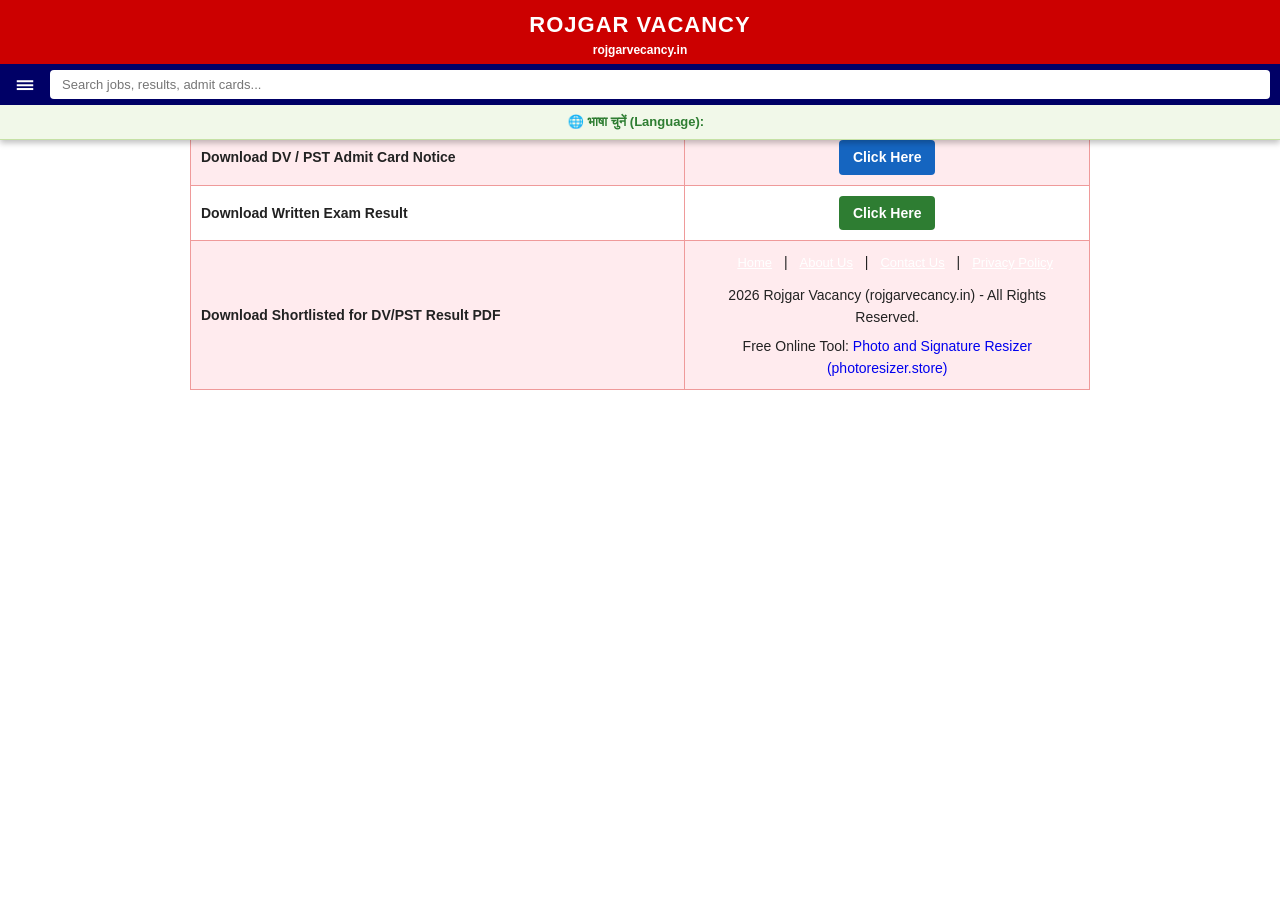
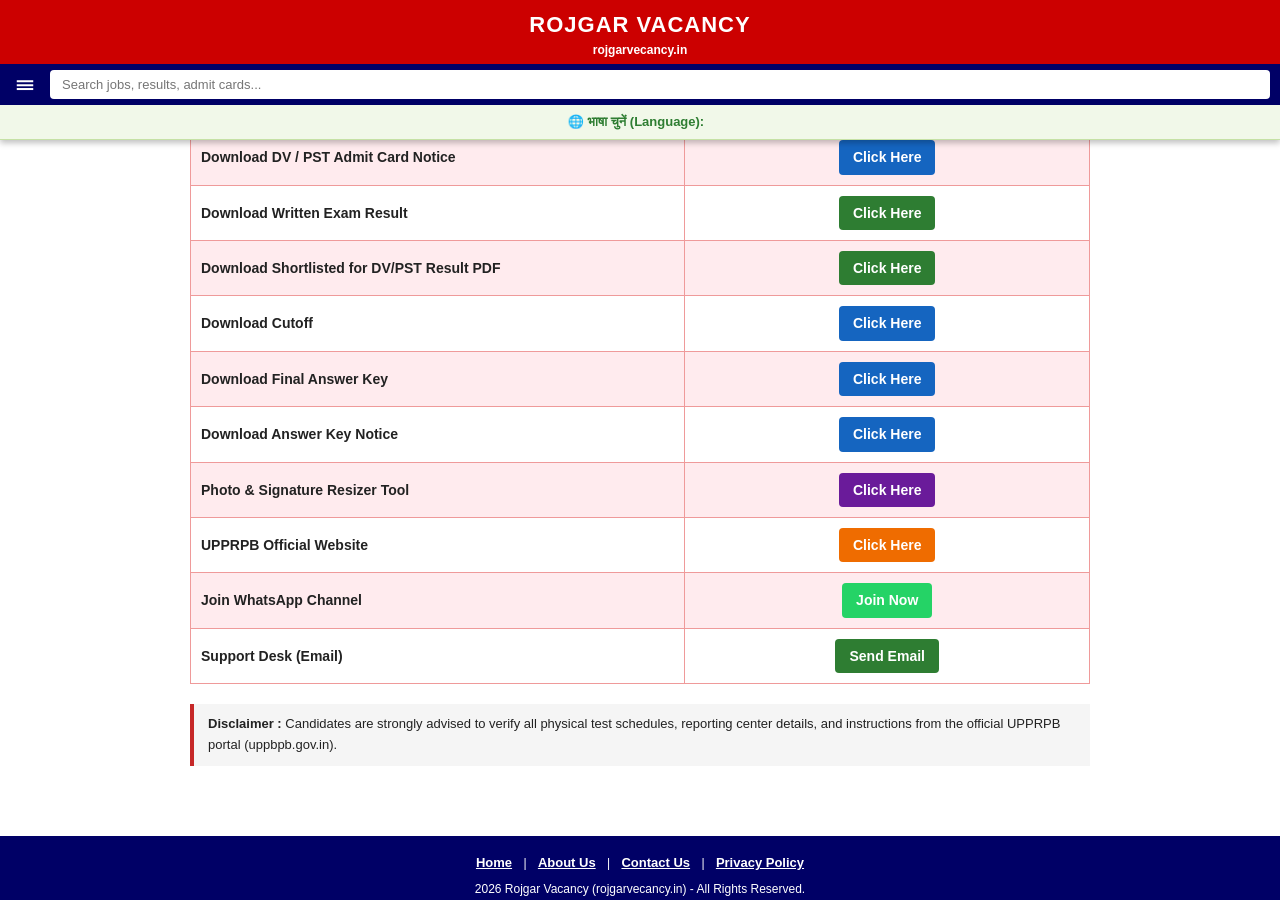
Before and after one commit to Rojgarvacancy/Rojgar-vacancy-, a Jekyll site: the page built from _posts/2026-09-24-up-police-constable-pet-admit-card-2026.html, in a window 1280 px wide and 900 px high, scrolled down 2231 px. Built offline with Jekyll 4.4.1, drawn with Linux system fonts in a browser that asks for light colours; before the commit the page ends 2661 px from its top, so only the background shows below that.

Commit message:
Update 2026-09-24-up-police-constable-pet-admit-card-2026.html

```diff
--- a/_posts/2026-09-24-up-police-constable-pet-admit-card-2026.html
+++ b/_posts/2026-09-24-up-police-constable-pet-admit-card-2026.html
@@ -282,4 +282,57 @@ categories: ["Admit Card"]
       <tr style="background: rgb(255, 235, 238);">
         <td style="border: 1px solid rgb(239, 154, 154); padding: 10px;"><strong>Download Shortlisted for DV/PST Result PDF</strong></td>
         <td style="border: 1px solid rgb(239, 154, 154); padding: 10px; text-align: center;">
-          <a href="https
+          <a href="https://doc.sarkariresults.org.in/Result%20PDFShortlisted_for_DVPST_M5D7P3JX9K-merged.pdf" target="_blank" rel="noopener noreferrer" style="background: rgb(46, 125, 50); border-radius: 4px; color: white; font-weight: bold; padding: 6px 14px; text-decoration: none; display: inline-block;">Click Here</a>
+        </td>
+      </tr>
+      <tr>
+        <td style="border: 1px solid rgb(239, 154, 154); padding: 10px;"><strong>Download Cutoff</strong></td>
+        <td style="border: 1px solid rgb(239, 154, 154); padding: 10px; text-align: center;">
+          <a href="/pdf/Cutoff.pdf" target="_blank" rel="noopener noreferrer" style="background: rgb(21, 101, 192); border-radius: 4px; color: white; font-weight: bold; padding: 6px 14px; text-decoration: none; display: inline-block;">Click Here</a>
+        </td>
+      </tr>
+      <tr style="background: rgb(255, 235, 238);">
+        <td style="border: 1px solid rgb(239, 154, 154); padding: 10px;"><strong>Download Final Answer Key</strong></td>
+        <td style="border: 1px solid rgb(239, 154, 154); padding: 10px; text-align: center;">
+          <a href="https://upcons2025.com/con2025finalanswerkey/Login.aspx" target="_blank" rel="noopener noreferrer" style="background: rgb(21, 101, 192); border-radius: 4px; color: white; font-weight: bold; padding: 6px 14px; text-decoration: none; display: inline-block;">Click Here</a>
+        </td>
+      </tr>
+      <tr>
+        <td style="border: 1px solid rgb(239, 154, 154); padding: 10px;"><strong>Download Answer Key Notice</strong></td>
+        <td style="border: 1px solid rgb(239, 154, 154); padding: 10px; text-align: center;">
+          <a href="https://uppbpb.gov.in/FilesUploaded/Notice/cons%20obje%2020%20Jun%202026a5c643c6-6312-43ec-b49e-67cd7dd06b10.pdf" target="_blank" rel="noopener noreferrer" style="background: rgb(21, 101, 192); border-radius: 4px; color: white; font-weight: bold; padding: 6px 14px; text-decoration: none; display: inline-block;">Click Here</a>
+        </td>
+      </tr>
+      <tr style="background: rgb(255, 235, 238);">
+        <td style="border: 1px solid rgb(239, 154, 154); padding: 10px;"><strong>Photo &amp; Signature Resizer Tool</strong></td>
+        <td style="border: 1px solid rgb(239, 154, 154); padding: 10px; text-align: center;">
+          <a href="https://photoresizer.store" target="_blank" style="background: rgb(106, 27, 154); border-radius: 4px; color: white; font-weight: bold; padding: 6px 14px; text-decoration: none; display: inline-block;">Click Here</a>
+        </td>
+      </tr>
+      <tr>
+        <td style="border: 1px solid rgb(239, 154, 154); padding: 10px;"><strong>UPPRPB Official Website</strong></td>
+        <td style="border: 1px solid rgb(239, 154, 154); padding: 10px; text-align: center;">
+          <a href="https://uppbpb.gov.in/" target="_blank" rel="noopener noreferrer" style="background: rgb(239, 108, 0); border-radius: 4px; color: white; font-weight: bold; padding: 6px 14px; text-decoration: none; display: inline-block;">Click Here</a>
+        </td>
+      </tr>
+      <tr style="background: rgb(255, 235, 238);">
+        <td style="border: 1px solid rgb(239, 154, 154); padding: 10px;"><strong>Join WhatsApp Channel</strong></td>
+        <td style="border: 1px solid rgb(239, 154, 154); padding: 10px; text-align: center;">
+          <a href="https://whatsapp.com/channel/0029Vb97OOiK5cD6SAWpDm15" target="_blank" rel="noopener noreferrer" style="background: rgb(37, 211, 102); border-radius: 4px; color: white; font-weight: bold; padding: 6px 14px; text-decoration: none; display: inline-block;">Join Now</a>
+        </td>
+      </tr>
+      <tr>
+        <td style="border: 1px solid rgb(239, 154, 154); padding: 10px;"><strong>Support Desk (Email)</strong></td>
+        <td style="border: 1px solid rgb(239, 154, 154); padding: 10px; text-align: center;">
+          <a href="mailto:rojgarvecancy.in@gmail.com" style="background: rgb(46, 125, 50); border-radius: 4px; color: white; font-weight: bold; padding: 6px 14px; text-decoration: none; display: inline-block;">Send Email</a>
+        </td>
+      </tr>
+    </tbody>
+  </table>
+
+  <!--Clean Disclaimer Note-->
+  <p style="background-color: #f5f5f5; border-left: 4px solid #c62828; padding: 10px 14px; margin: 15px 0 25px 0; color: #222222; font-size: 13px;">
+    <strong>Disclaimer :</strong> Candidates are strongly advised to verify all physical test schedules, reporting center details, and instructions from the official UPPRPB portal (uppbpb.gov.in).
+  </p>
+
+</div>
```
